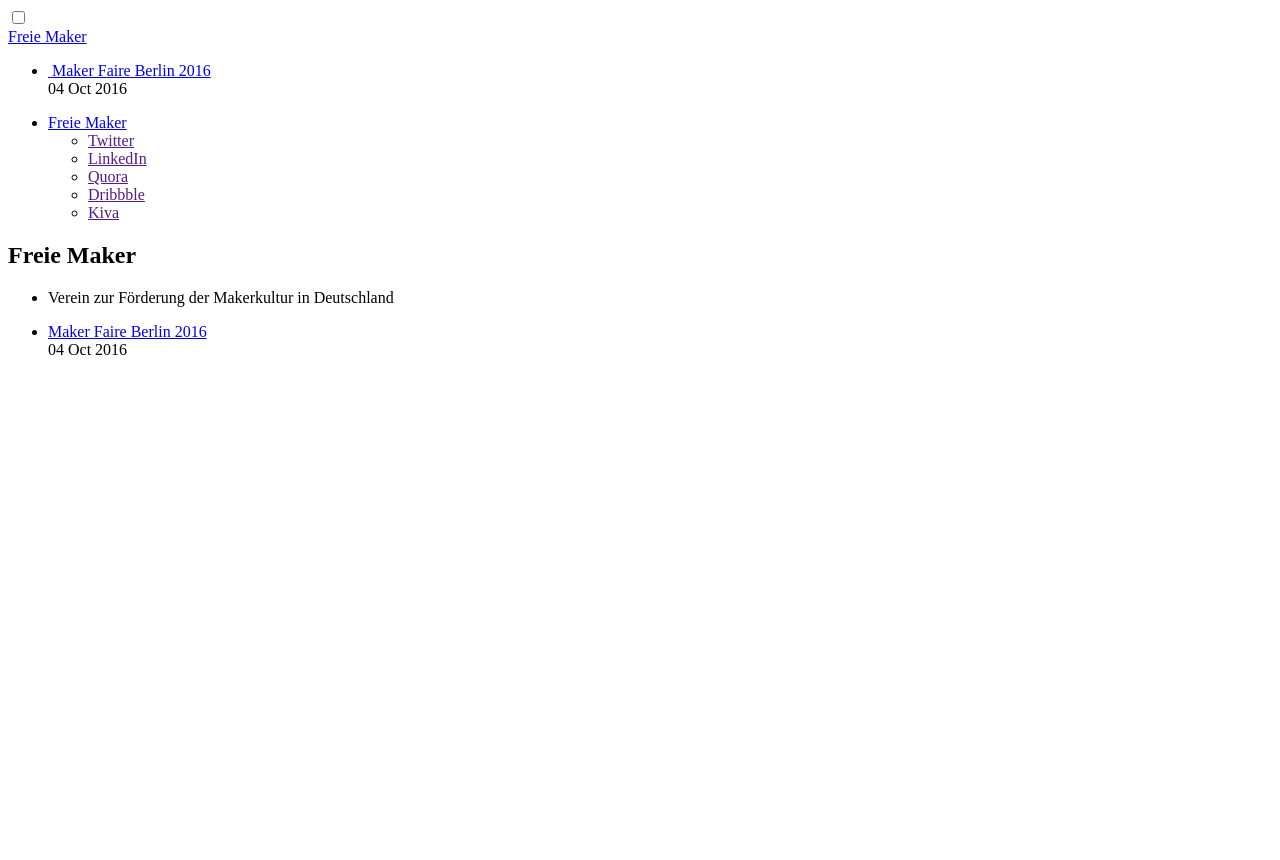
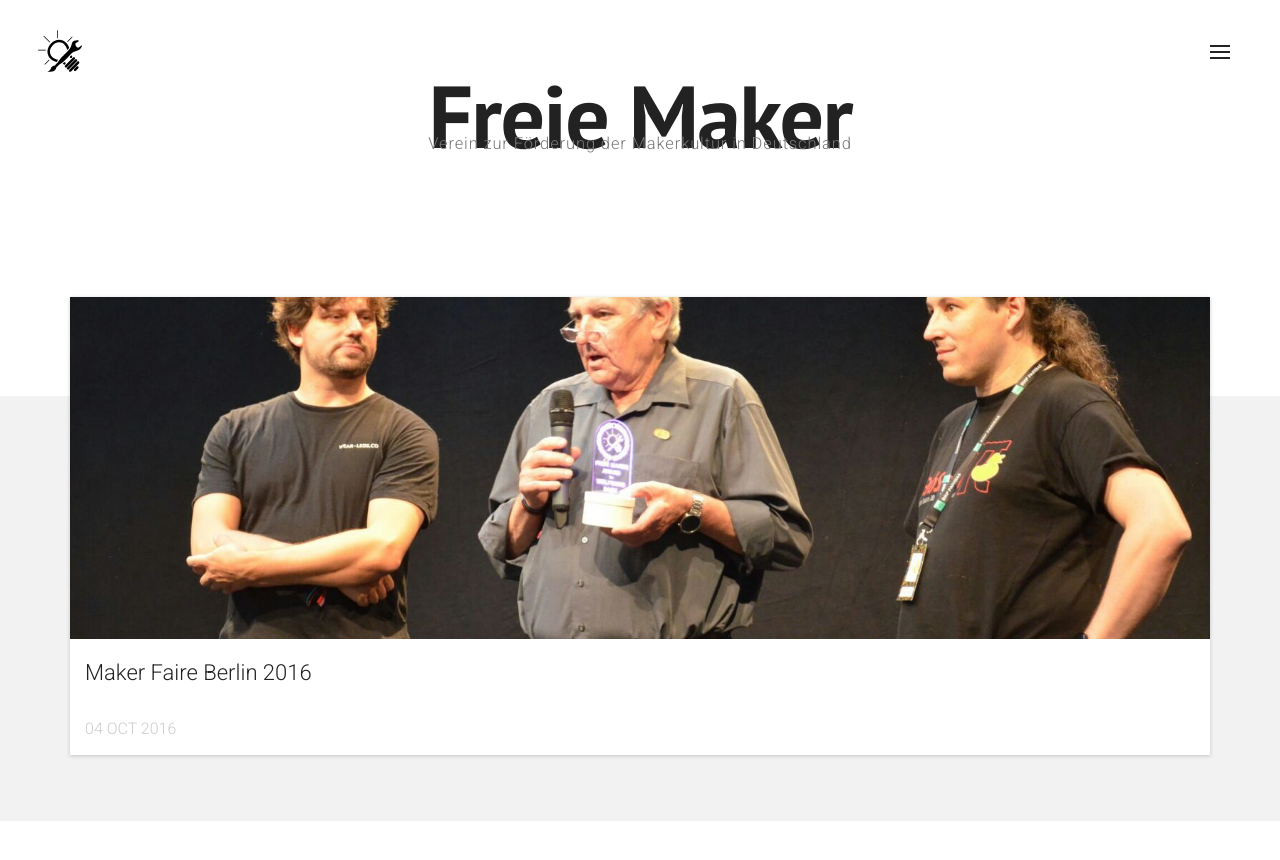
Before and after one commit to FreieMaker/FreieMaker.github.io, a Jekyll site: the page built from index.html, in a window 1280 px wide. Shown: the top 860 px of the page. Built offline with Jekyll 4.4.1, drawn with Linux system fonts in a browser that asks for light colours; nearby versions of some CDN libraries; some web fonts are replaced; part of the change alters nothing that is shown.

Commit message:
Rollback

```diff
--- a/_config.yml
+++ b/_config.yml
@@ -15,7 +15,7 @@ tagline:             'Verein zur Förderung der Makerkultur in Deutschland'
 description:         'Verein zur Förderung der Makerkultur in Deutschland'
 url:                 'freiemaker.github.io'
 rss:                 rss feed url
-baseurl:             'freiemaker.github.io/'
+baseurl:             '/'
 baseurl_posts_img:   '/assets/images/posts/'
 baseurl_featured_img: '/assets/images/hero/'
 baseurl_featured_thumbnail: '/assets/images/thumbnail/'
```
